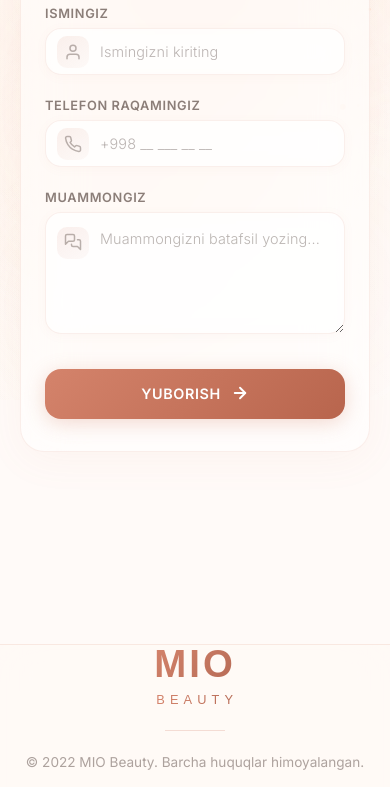
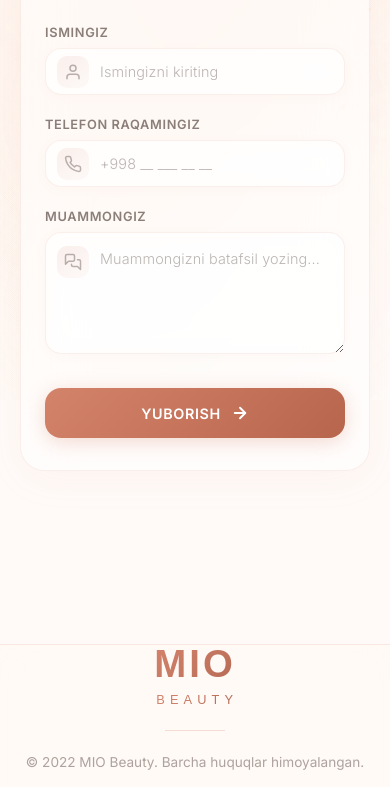
Before and after one commit to nurillayevjamshid/miolanding, a plain HTML site: page index.html in a window 390 px wide. Shown: the part 444-1231 px from the top of the page. Drawn offline with Linux system fonts and the light colour scheme; a web font is replaced by a local one.

Commit message:
style: increase mobile spacing between brand header and form by 40px

```diff
--- a/style.css
+++ b/style.css
@@ -849,7 +849,7 @@
     .form-section {
         padding: 0 20px 0;
         min-height: auto;
-        margin-top: -170px;
+        margin-top: -130px;
     }
 
     .form-section::before { display: none; }
```
